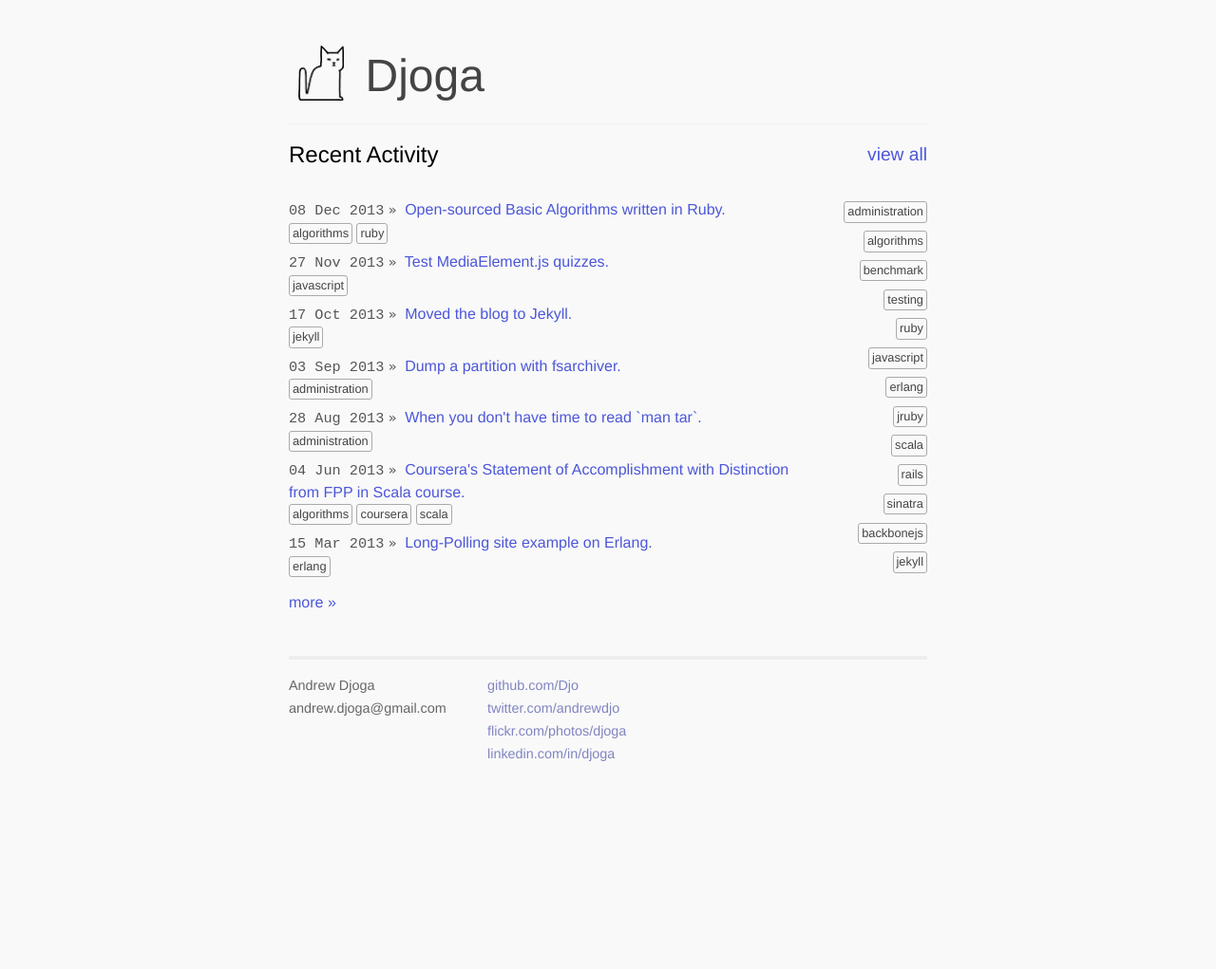
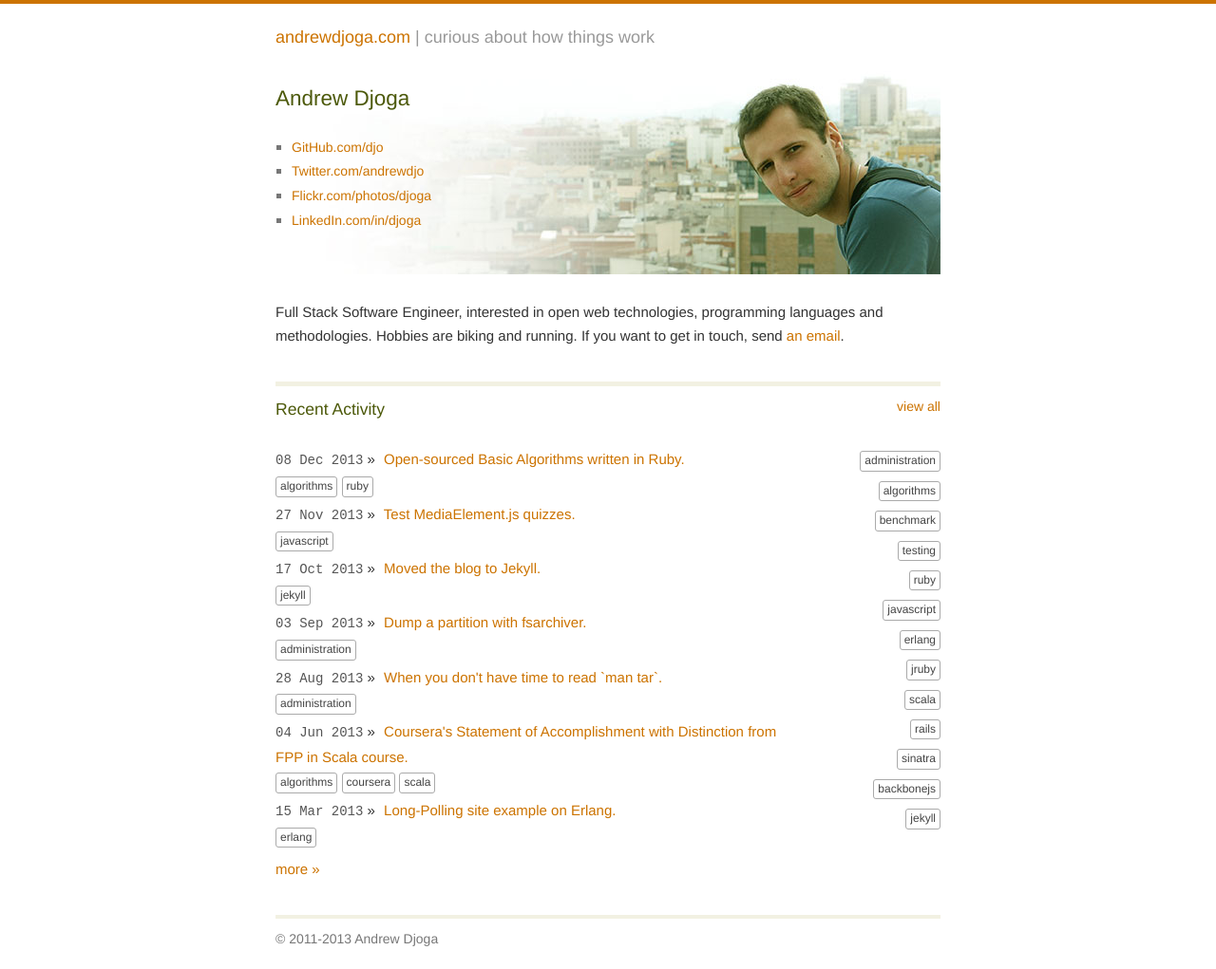
Before and after one commit to djo/djo.github.io, a Jekyll site: the page built from index.html, in a window 1280 px wide. Shown: the whole page at 95% size. Built offline with Jekyll 4.4.1, drawn with Linux system fonts in a browser that asks for light colours; before the commit the page ends 900 px from its top, so only the background shows below that.

Commit message:
Layout changes

```diff
--- a/_config.yml
+++ b/_config.yml
@@ -1,5 +1,5 @@
 name: Djoga
-description: "Andrew Djoga | Full Stack Software Engineer | curious about how things work"
+description: "Full Stack Software Engineer, interested in open web technologies, programming languages and methodologies."
 
 activity_tags:
   - administration
--- a/_includes/activities.html
+++ b/_includes/activities.html
@@ -3,7 +3,7 @@
     <li class="activity {{ activity.tags | join ' ' }}">
       <span class="date">{{ activity.date | date: '%d %b %Y' }}</span>
       <span class="separator">»</span>
-      <a href="{{ activity.link }}">{{ activity.text }}</a>
+      <a href="{{ activity.link }}" target="_blank">{{ activity.text }}</a>
       <div class="tags">
         {% for tag in activity.tags %}
           {% include tag.html tag=tag %}
--- a/_layouts/default.html
+++ b/_layouts/default.html
@@ -6,50 +6,36 @@
     <title>{{ page.title }} - andrewdjoga.com</title>
     <meta name="author" content="Andrew Djoga" />
     <meta name="description" content="{{ site.description }}"/>
-    <link rel="icon" href="/favicon.png" type="image/png">
     <link rel="stylesheet" href="/css/normalize.css">
     <link rel="stylesheet" href="/css/application.css">
+    <link rel="icon" href="/favicon.png" type="image/png">
+    <script type="text/javascript">
+      var _gaq = _gaq || [];
+      _gaq.push(['_setAccount', 'UA-32548085-1']);
+      _gaq.push(['_trackPageview']);
+      (function() {
+        var ga = document.createElement('script'); ga.type = 'text/javascript'; ga.async = true;
+        ga.src = ('https:' == document.location.protocol ? 'https://ssl' : 'http://www') + '.google-analytics.com/ga.js';
+        var s = document.getElementsByTagName('script')[0]; s.parentNode.insertBefore(ga, s);
+      })();
+    </script>
   </head>
   <body>
     <div class="content">
       <div class="header">
-        <h1>
-          <img src="/favicon.png" alt="Andrew Djoga"/>
-          <a href="/" alt="andrewdjoga.com" title="andrewdjoga.com">{{ site.name }}</a>
-          <a class="contact" href="/#contact" title="contacts">&nbsp;</a>
-        </h1>
+        <a href="/">andrewdjoga.com</a> | curious about how things work
       </div>
 
       {{ content }}
 
       <div class="footer">
-        <div class="contact">
-          <p>
-            Andrew Djoga<br />
-            andrew.djoga@gmail.com
-          </p>
-        </div>
-        <div class="contact" id="contact">
-          <p>
-            <a href="https://github.com/Djo" title="GitHub">github.com/Djo</a><br />
-            <a href="https://twitter.com/andrewdjo" title="Twitter">twitter.com/andrewdjo</a><br />
-            <a href="http://www.flickr.com/photos/djoga" title="Flickr">flickr.com/photos/djoga</a><br />
-            <a href="http://www.linkedin.com/in/djoga" title="LinkedIn">linkedin.com/in/djoga</a>
-          </p>
-        </div>
+        <hr>
+        &copy; 2011-2013 Andrew Djoga
       </div>
     </div>
 
     {% if page.include_javascript %}
     <script src="/js/{{ page.include_javascript }}.js"></script>
     {% endif %}
-    <script>
-      (function(b,o,i,l,e,r){b.GoogleAnalyticsObject=l;b[l]||(b[l]=
-      function(){(b[l].q=b[l].q||[]).push(arguments)});b[l].l=+new Date;
-      e=o.createElement(i);r=o.getElementsByTagName(i)[0];
-      e.src='//www.google-analytics.com/analytics.js';
-      r.parentNode.insertBefore(e,r)}(window,document,'script','ga'));
-      ga('create','UA-32548085-1');ga('send','pageview');
-    </script>
   </body>
 </html>
--- a/activity.html
+++ b/activity.html
@@ -4,7 +4,7 @@ title: Activity
 include_javascript: activity
 ---
 
-<h2>
+<h2 class="header">
   <a href="/activity.html">Activity</a>
   <span class='tag-title'></span>
 </h2>
--- a/css/application.css
+++ b/css/application.css
@@ -1,38 +1,19 @@
-/* Idea of the layout was stolen from https://github.com/phinze/phinze.github.io */
-
-html {
-  max-width: 44em;
-  min-width: 20em;
-  margin: 0 auto;
-  position: relative;
+body {
+  text-align: center;
+  border-top: solid 4px #cc7300;
+  font-family: "Helvetica Neue", Helvetica, Arial, sans-serif;
+  font-size: 15px;
+  line-height: 1.7;
+  color: #333333;
 }
 
-body {
-  background-color: #f9f9f9;
-  font-family: "Helvetica Neue", Helvetica, Arial, sans-serif;
-  font-size: 16px;
-  text-align: center;
-}
-
-h1, h2, h3, h4, h5, h6 {
-  font-weight: normal;
-}
-
-h1 {
-  font-size: 3em;
-}
-
-h2 small {
-  float: right;
-  font-weight: normal;
-}
-
-p {
-  margin: 1em 0;
+h1, h2, h3 {
+  font-weight: 400;
+  color: #4c590a;
 }
 
 a {
-  color: #4c57d8;
+  color: #cc7300;
   text-decoration: none;
 }
 
@@ -40,78 +21,68 @@ a:hover {
   text-decoration: underline;
 }
 
-a:visited {
-  color: #4c57d8;
+hr {
+  margin-bottom: 10px;
+  color: #f2f1e2;
+  background-color: #f2f1e2;
+  height: 4px;
+  border: 0;
 }
 
 .clear {
   clear: both;
 }
 
-.separator {
-  display: inline-block;
-  margin-right: 0.3em;
-  font-family: Monaco, "Courier New", monospace;
-  font-size: 90%;
-  color: #555;
+.content {
+  margin: 10px auto;
+  padding: 0 15px;
+  max-width: 700px;
+  text-align: left;
 }
 
-.content {
-  text-align: left;
-  margin: 3em 1em;
-  line-height: 1.5em;
+div.header {
+  font-size: 18px;
+  margin: 20px 0;
+  color: #999;
 }
 
-.header {
-  border-bottom: solid #f0f0f0 1px;
+div.footer {
+  margin-top: 20px;
+  padding-bottom: 10px;
+  font-size: 14px;
+  color: #777;
 }
 
-.header h1 {
-  margin-bottom: 0.5em;
+div.links {
+  height: 214px;
+  margin-bottom: 27px;
+  background: url(/images/bg.jpg) no-repeat right top;
 }
 
-.header img {
-  vertical-align: -40%;
-  height: 1.2em;
-  padding: 0 0.2em;
+div.links h2 {
+  padding-top: 10px;
 }
 
-.header a {
-  color: #444;
+div.links ul {
+  margin-left: 17px;
+  padding-left: 0;
+  list-style: square;
+  color: #777;
 }
 
-.header a.contact:hover {
-  text-decoration: none;
+div.links ul li a {
+  font-size: 14px;
 }
 
-.header a.contact {
-  display: none;
-  vertical-align: middle;
-  background-image: url('/images/mail.png');
-  background-repeat: no-repeat;
-  height: 16px;
-  width: 16px;
+h2.header, h3.header {
+  border-top: solid 5px #f2f1e2;
+  padding-top: 10px;
+  margin: 35px 0 10px;
 }
 
-.header:hover a.contact {
-  display: inline-block;
-}
-
-.footer {
-  overflow: hidden;
-  margin-top: 2em;
-  border-top: 4px solid #eee;
-  font-size: 90%;
-  color: #666;
-}
-
-.footer .contact {
-  float: left;
-  margin-right: 3em;
-}
-
-.footer .contact a {
-  color: #8085C1;
+h3 small {
+  float: right;
+  font-weight: normal;
 }
 
 h2 .tag-title {
@@ -124,22 +95,26 @@ ul.activities {
   margin-left: 0;
   padding-left: 0;
   list-style: none;
-  line-height: 1.4em;
 }
 
 ul.activities .more {
   display: inline-block;
-  margin-top: 0.5em;
+  margin-top: 5px;
 }
 
 ul.activities .activity {
-  margin-bottom: 0.5em;
+  margin-bottom: 5px;
 }
 
 ul.activities .activity .date {
   font-family: monospace;
-  font-size: 95%;
+  font-size: 14px;
   color: #555;
+}
+
+ul.activities .activity .separator {
+  display: inline-block;
+  margin-right: 5px;
 }
 
 ul.tags {
@@ -157,11 +132,11 @@ ul.tags a {
 
 .tags a {
   display: inline-block;
-  padding: 2px 3px 3px;
+  padding: 2px 4px 3px;
   border-radius: 3px;
   border: 1px solid #aaa;
   font-size: 80%;
-  line-height: 1.2em;
+  line-height: 1.2;
   color: #444;
 }
 
@@ -172,12 +147,9 @@ ul.tags a {
 }
 
 @media (max-width: 640px) {
-  .content {
-    margin-top: 1.5em;
-  }
-
-  .header a.contact {
-    display: inline-block;
+  div.links {
+    background: none;
+    height: auto;
   }
 
   ul.activities {
--- a/index.html
+++ b/index.html
@@ -3,9 +3,25 @@ layout: default
 title: Andrew Djoga
 ---
 
-<h2>
+<div class="links">
+  <h2>Andrew Djoga</h2>
+  <ul>
+    <li><a href="https://github.com/Djo" title="GitHub">GitHub.com/djo</a></li>
+    <li><a href="https://twitter.com/andrewdjo" title="Twitter">Twitter.com/andrewdjo</a></li>
+    <li><a href="http://www.flickr.com/photos/djoga" title="Flickr">Flickr.com/photos/djoga</a></li>
+    <li><a href="http://www.linkedin.com/in/djoga" title="LinkedIn">LinkedIn.com/in/djoga</a></li>
+  </ul>
+</div>
+
+<p>
+  Full Stack Software Engineer, interested in open web technologies, programming languages and methodologies.
+  Hobbies are biking and running.
+  If you want to get in touch, send <a href="mailto:andrew.djoga@gmail.com">an email</a>.
+</p>
+
+<h3 class="header">
   Recent Activity
   <small><a href="/activity.html">view all</a></small>
-</h2>
+</h3>
 
 {% include activities.html activity_count=7 tag_count=13 %}
```
Also changed, not shown: favicon.png, images/bg.jpg (added), images/mail.png (deleted).
